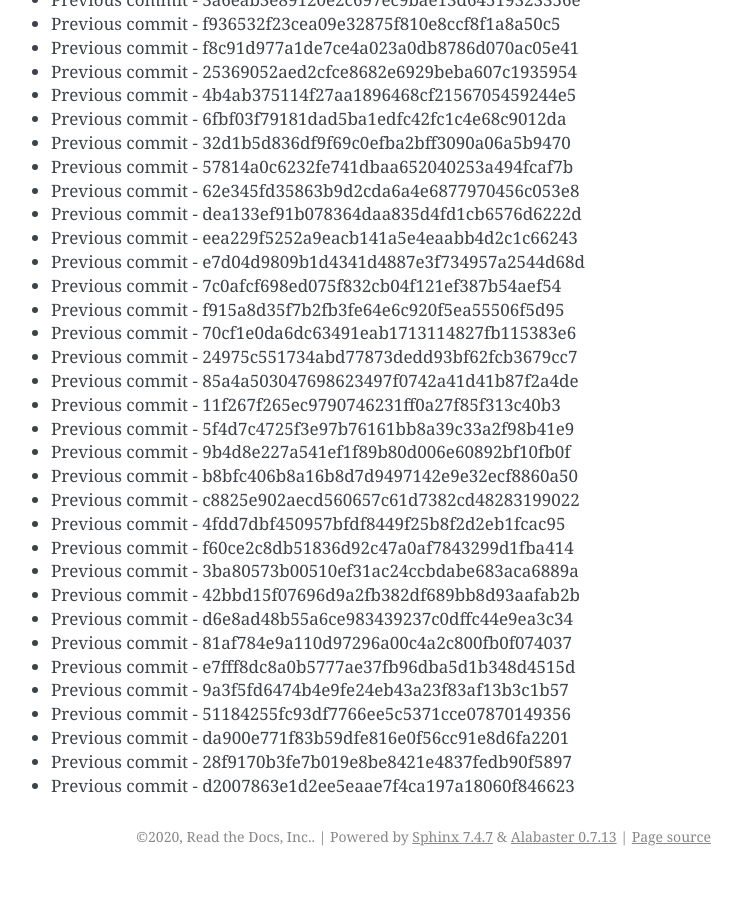
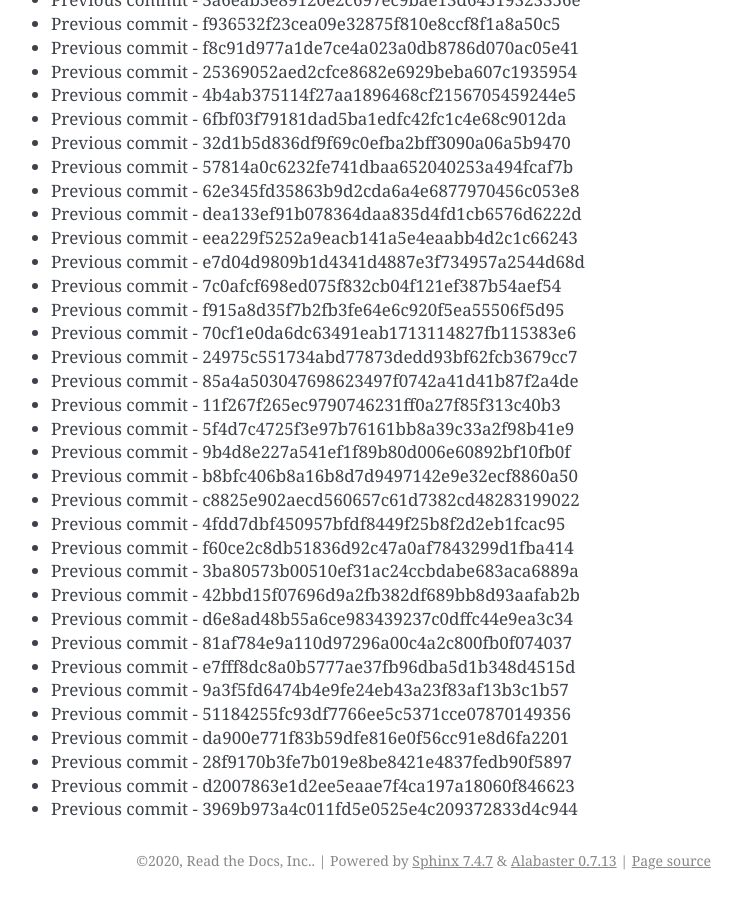
Before and after one commit to readthedocs/rtd-git-stresstest, a Sphinx documentation site: the page built from docs/updates.rst, in a window 1280 px wide and 900 px high, scrolled down 99103 px. Shown: the whole window, without its empty margins (399-1141 px from the left). Built offline with Sphinx 7.4.7, drawn with Linux system fonts in a browser that asks for light colours; before the commit the page ends 99979 px from its top, so only the background shows below that.

Commit message:
Generating commit from previous: 3969b973a4c011fd5e0525e4c209372833d4c944

```diff
--- a/docs/updates.rst
+++ b/docs/updates.rst
@@ -4196,3 +4196,4 @@ It can be tested for any performance characteristics.
 * Previous commit - da900e771f83b59dfe816e0f56cc91e8d6fa2201
 * Previous commit - 28f9170b3fe7b019e8be8421e4837fedb90f5897
 * Previous commit - d2007863e1d2ee5eaae7f4ca197a18060f846623
+* Previous commit - 3969b973a4c011fd5e0525e4c209372833d4c944
```
